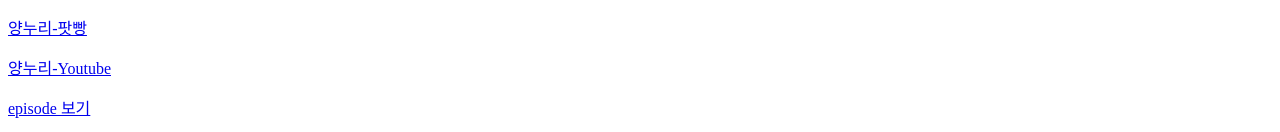
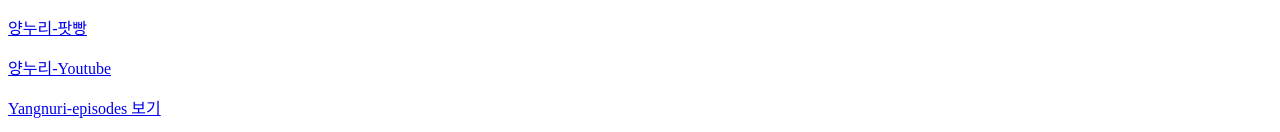
Before and after one commit to yangnuri/Yangnuri.github.io, a Jekyll site: the page built from _posts/2011-11-26-rorlab-2-4.md, in a window 1280 px wide. Shown: the part 1350-1482 px from the top of the page. Built offline with Jekyll 4.4.1, drawn with Linux system fonts in a browser that asks for light colours.

Commit message:
Update post.html

```diff
--- a/_layouts/post.html
+++ b/_layouts/post.html
@@ -13,5 +13,5 @@
 
 	{{ content }}
 
-  <p><a href="{{ page.enclosure_url }}" rel="nofollow">episode 보기</a></p>
+  <p><a href="{{ page.enclosure_url }}" rel="nofollow">Yangnuri-episodes 보기</a></p>
 </div>
```
